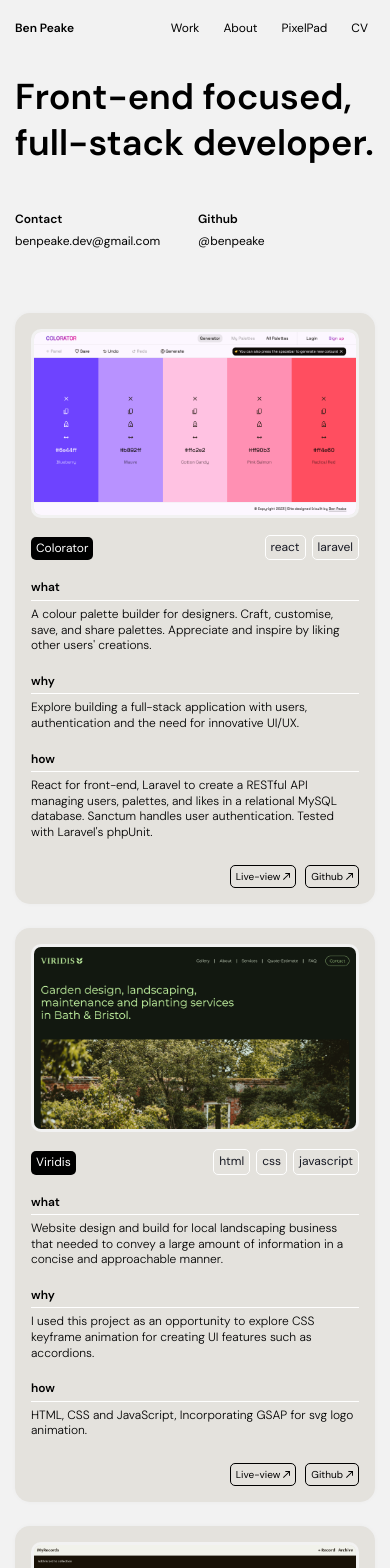
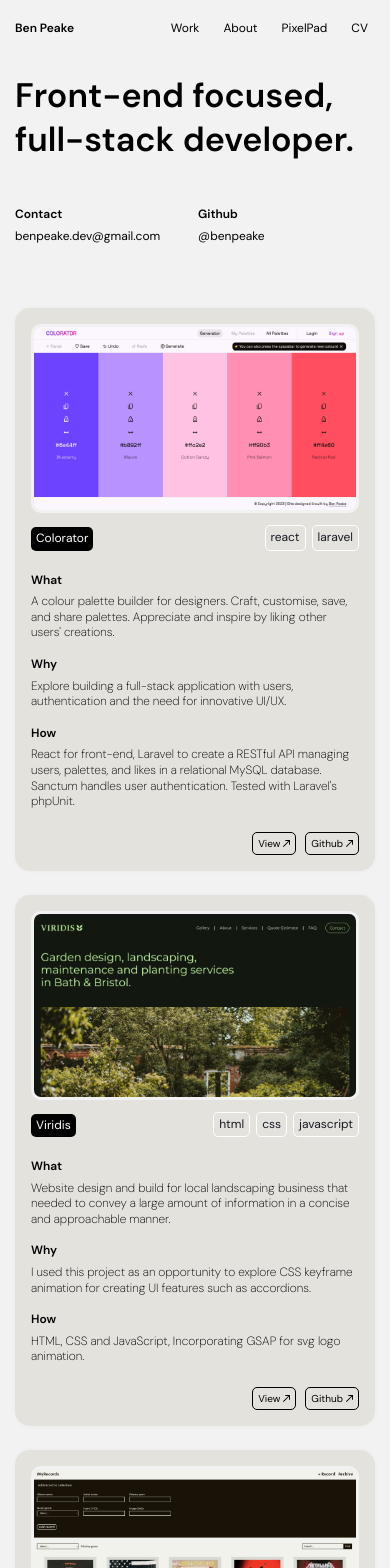
Before and after one commit to Benpeake/portfolio-2.0, a React (Create React App) app: page / in a window 390 px wide. Shown: the top 1568 px of the page. Built offline with nearby package versions, Linux system fonts and the light colour scheme.

Commit message:
layout change to project component

```diff
--- a/src/components/about/about.css
+++ b/src/components/about/about.css
@@ -35,13 +35,13 @@
     display: flex;
     justify-content: center;
     align-items: center;
-    font-size: 1.9vw;
+    font-size: 1.7vw;
     font-weight: 500;
   }
 
   .about-copy{
     font-weight: 300;
-    font-size: 1.9vw;
+    font-size: 1.7vw;
 
   }
 
@@ -82,11 +82,11 @@
         height: 60px;
         border-radius: 50%;
         border: solid 1px var(--black);
-        font-size: 19px;
+        font-size: 17px;
       }
 
       .about-copy{
-        font-size: 19px;
+        font-size: 17px;
 
       }
   }
--- a/src/components/pixel-pad-gallery/pixel-pad-gallery.css
+++ b/src/components/pixel-pad-gallery/pixel-pad-gallery.css
@@ -34,6 +34,7 @@
     border-top: solid .1vw ;
     padding-top: .4vw;
     margin-top: 2.4vw;
+    font-weight: 200;
 }
 
 @media screen and (max-width: 1000px){
--- a/src/components/work-section/project/index.js
+++ b/src/components/work-section/project/index.js
@@ -42,7 +42,7 @@ function Project({ img, title, what, why, how, liveLink, github, tech }) {
         <div className="copy-info-container">
           <div className="project-subinfo-container">
             <div>
-              <p className="project-subheading">what</p>
+              <p className="project-subheading">What</p>
             </div>
             <div>
               <p className="project-copy">{what}</p>
@@ -52,7 +52,7 @@ function Project({ img, title, what, why, how, liveLink, github, tech }) {
         <div className="copy-info-container">
           <div className="project-subinfo-container">
             <div>
-              <p className="project-subheading">why</p>
+              <p className="project-subheading">Why</p>
             </div>
             <div>
               <p className="project-copy">{why}</p>
@@ -62,7 +62,7 @@ function Project({ img, title, what, why, how, liveLink, github, tech }) {
         <div className="copy-info-container">
           <div className="project-subinfo-container">
             <div>
-              <p className="project-subheading">how</p>
+              <p className="project-subheading">How</p>
             </div>
             <div>
               <p className="project-copy">{how}</p>
@@ -70,7 +70,7 @@ function Project({ img, title, what, why, how, liveLink, github, tech }) {
           </div>
         </div>
         <div className="project-btn-container">
-          <OutLinkBtn label={"Live-view"} link={liveLink} />
+          <OutLinkBtn label={"View"} link={liveLink} />
           <OutLinkBtn label={"Github"} link={github} />
         </div>
       </div>
--- a/src/components/work-section/project/project.css
+++ b/src/components/work-section/project/project.css
@@ -5,30 +5,40 @@
   gap: 2.4vw;
   background-color: var(--platinum);
   border-radius: 1.5vw;
-    box-shadow: 0 0 .5vw rgba(0, 0, 0, 0.03);
+  box-shadow: 0 0 0.5vw rgba(0, 0, 0, 0.03);
 }
 
-.project-img{
+.project-image-container {
+  margin: 0;
+  padding: 0;
+}
+
+.project-img {
   width: 100%;
+  height: auto;
+  object-fit: cover;
+  display: block;
   padding: 0;
   margin: 0;
   border-radius: 1vw;
   border: solid 0.3vw var(--smoke);
 }
 
-.project-info-container{
+.project-info-container {
   display: flex;
   flex-direction: column;
   gap: 1.6vw;
+  height: fit-content;
 }
 
-.title-container{
+.title-container {
   display: flex;
   justify-content: space-between;
   align-items: end;
+  padding-bottom: 0.6vw;
 }
 
-.project-title{
+.project-title {
   padding: 0.4vw 0.5vw;
   border-radius: 0.5vw;
   background-color: var(--black);
@@ -37,44 +47,42 @@
   height: fit-content;
 }
 
-.project-subinfo-container{
+.project-subinfo-container {
   display: flex;
   flex-direction: column;
 }
 
-.project-subheading{
-    padding: 0.4vw 0;
-    border-bottom: .1vw solid var(--white);
-    margin-bottom: .6vw;
+.project-subheading {
+  padding-bottom: 0.6vw;
   font-weight: 600;
 }
 
-.project-copy{
-    font-weight: 300;
+.project-copy {
+  font-weight: 200;
 }
 
-.project-btn-container{
+.project-btn-container {
   display: flex;
-    gap: .9vw;
+  gap: 0.9vw;
   justify-content: end;
-    padding-top: .8vw;
+  padding-top: 0.6vw;
 }
 
-.tech-container{
+.tech-container {
   display: flex;
-    gap: .9vw;
+  gap: 0.9vw;
   color: var(--off-black);
 }
 
-.tech-item{
+.tech-item {
   padding: 0.4vw 0.5vw;
   border-radius: 0.5vw;
   display: flex;
   color: var(--off-black);
-    border: solid .1vw var(--white);
+  border: solid 0.1vw var(--white);
 }
 
-@media screen and (max-width: 1000px){
+@media screen and (max-width: 1000px) {
   .project-container {
     display: grid;
     grid-template-columns: 1fr;
@@ -84,43 +92,40 @@
     box-shadow: 0 0 5px rgba(0, 0, 0, 0.03);
   }
 
-    .project-img{
+  .project-img {
     border-radius: 10px;
     border: solid 3px var(--smoke);
   }
 
-    .project-info-container{
+  .project-info-container {
     gap: 16px;
   }
 
-    .title-container{
+  .title-container {
+    padding-bottom: 6px;
   }
 
-
-    .project-subheading{
-        padding: 4px 0;
-        border-bottom: 1px solid var(--white);
-        margin-bottom: 6px;
+  .project-subheading {
+    padding-bottom: 6px;
   }
 
-    .project-btn-container{
+  .project-btn-container {
     gap: 9px;
-        padding-top: 8px;
+    padding-top: 6px;
   }
 
-    .tech-container{
+  .tech-container {
     gap: 6px;
   }
 
-    .tech-item{
+  .tech-item {
     padding: 4px 5px;
     border-radius: 5px;
     border: solid 1px var(--white);
   }
 
-    .project-title{
+  .project-title {
     padding: 4px 5px;
     border-radius: 5px;
   }
-
 }
--- a/src/index.css
+++ b/src/index.css
@@ -86,13 +86,13 @@ a {
 }
 
 h2{
-  font-size: 5vw;
+  font-size: 4.8vw;
   font-weight: 600;
   line-height: 1.3;
 }
 
 h3{
-  font-size: 1.9vw;
+  font-size: 1.7vw;
   font-weight: 500;
 }
 
@@ -139,11 +139,11 @@ h3{
   }
 
   h2{
-    font-size: 50px;
+    font-size: 48px;
   }
 
   h3{
-    font-size: 19px;
+    font-size: 17px;
   }
 
   .smaller{
@@ -154,7 +154,7 @@ h3{
 @media screen and (max-width: 600px){
 
   h2{
-    font-size: 36px;
+    font-size: 34px;
   }
 
   section{
```
Lines whose indentation alone changed are shown as unchanged.
